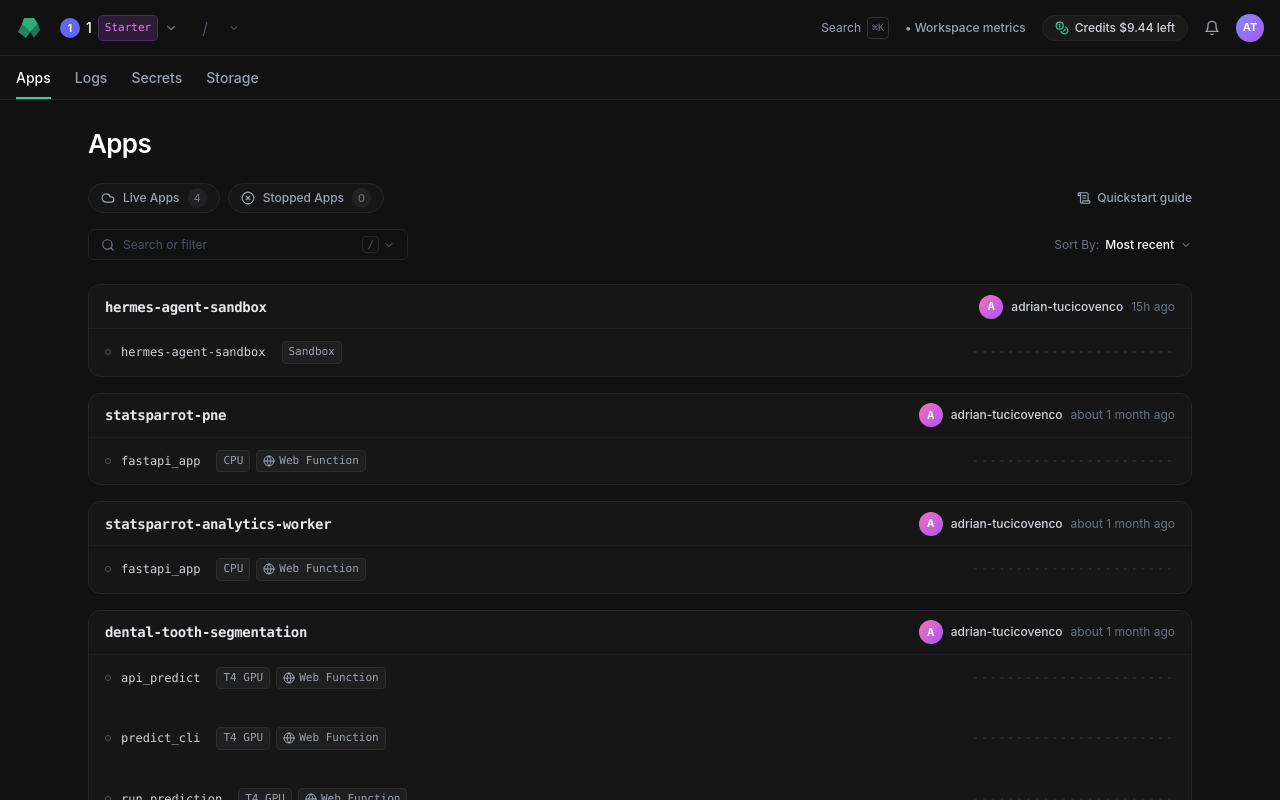
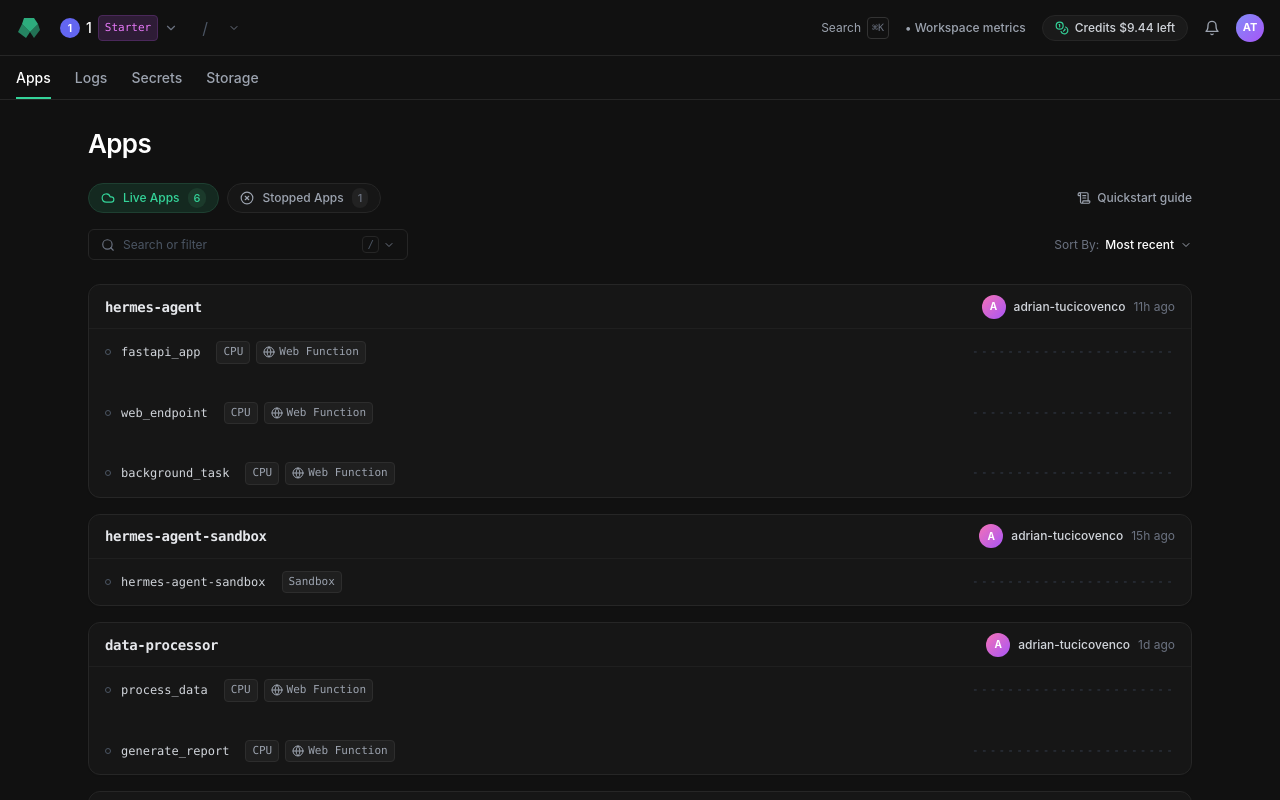
Before and after one commit to AdrianTuci1/boxty, a React (Vite) app in the folder web/: page /apps/1/1 in a window 1280 px wide. Built offline with nearby package versions, Linux system fonts and the light colour scheme; sample sign-in values are in the browser's storage.

Commit message:
fix: set Live Apps as default filter, remove sandbox filtering to show all mock apps

```diff
--- a/web/src/pages/DashboardPage.tsx
+++ b/web/src/pages/DashboardPage.tsx
@@ -1,7 +1,6 @@
 import { useState, useMemo } from 'react'
 import { useNavigate, useParams } from 'react-router-dom'
 import { useApps } from '../hooks/useApps'
-import { useSandboxes } from '../hooks/useSandboxes'
 import type { App } from '../api/apps'
 import { Cloud, XCircle, Search, ScrollText, ChevronDown, Globe, ChevronRight, Check, ArrowLeft } from 'lucide-react'
 import * as DropdownMenu from '@radix-ui/react-dropdown-menu'
@@ -76,8 +75,7 @@ const mockSandboxApps: App[] = [
 export default function DashboardPage() {
   const { workspace, environment } = useParams<{ workspace: string; environment: string }>()
   const { data: apps } = useApps(environment)
-  const { data: sandboxes } = useSandboxes()
-  const [filter, setFilter] = useState<'all' | 'live' | 'stopped'>('all')
+  const [filter, setFilter] = useState<'all' | 'live' | 'stopped'>('live')
   const [filterType, setFilterType] = useState<FilterType>(null)
   const [filterValue, setFilterValue] = useState<string | null>(null)
   const [sortType, setSortType] = useState<SortType>('recent')
@@ -100,19 +98,8 @@ export default function DashboardPage() {
     return combined
   }, [apps])
 
-  // Only show apps that have at least one sandbox
-  const appIdsWithSandboxes = useMemo(() => {
-    const ids = new Set<string>()
-    sandboxes?.forEach((s) => ids.add(s.app_id))
-    // Also add mock sandbox app ids
-    mockSandboxApps.forEach((a) => ids.add(a.id))
-    return ids
-  }, [sandboxes])
-
-  const appsWithSandboxes = useMemo(
-    () => allApps?.filter((a) => appIdsWithSandboxes.has(a.id)) ?? [],
-    [allApps, appIdsWithSandboxes]
-  )
+  // Use all apps directly without sandbox filtering
+  const appsWithSandboxes = allApps
 
   const liveApps = appsWithSandboxes.filter(
     (a) => a.status === 'active' || a.status === 'running'
```
